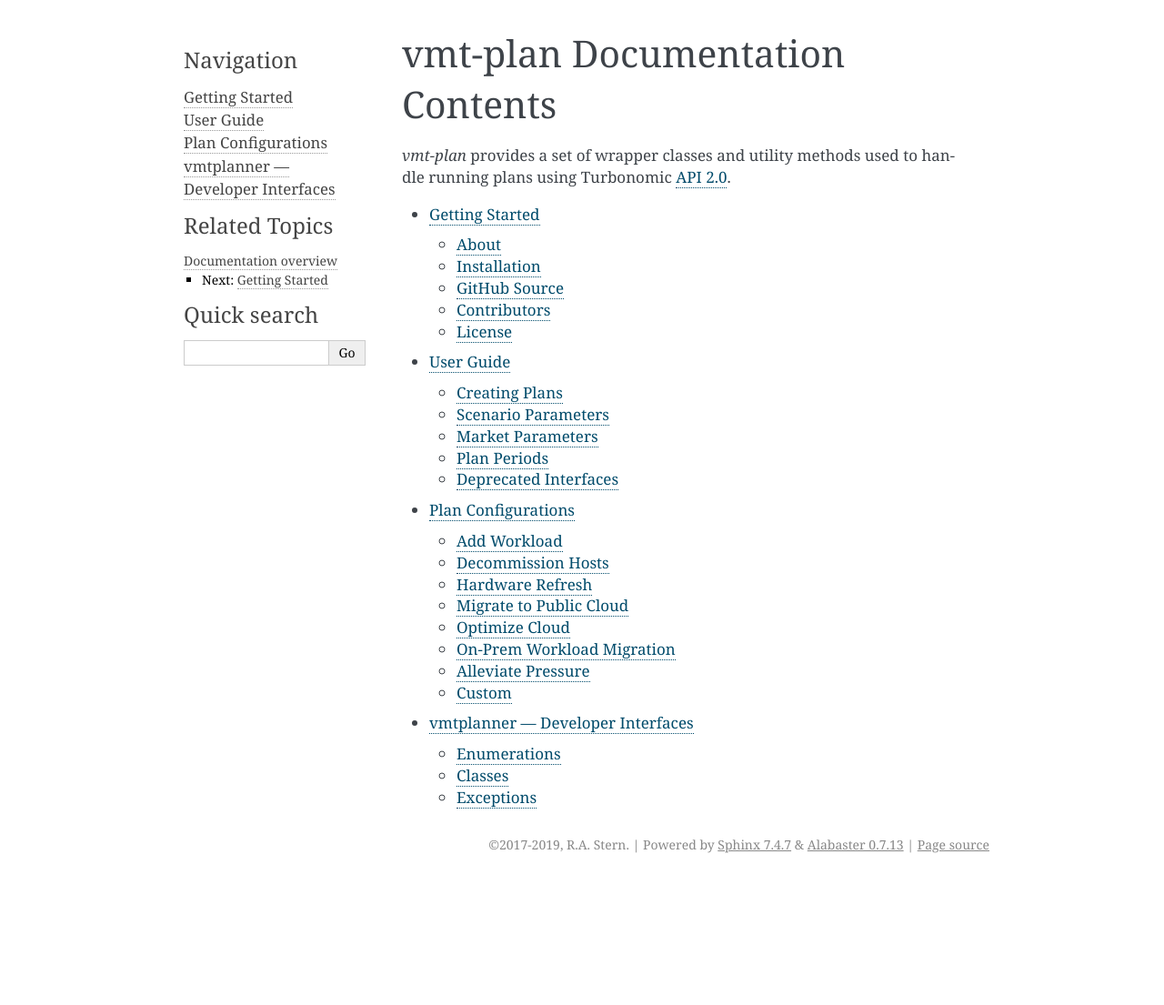
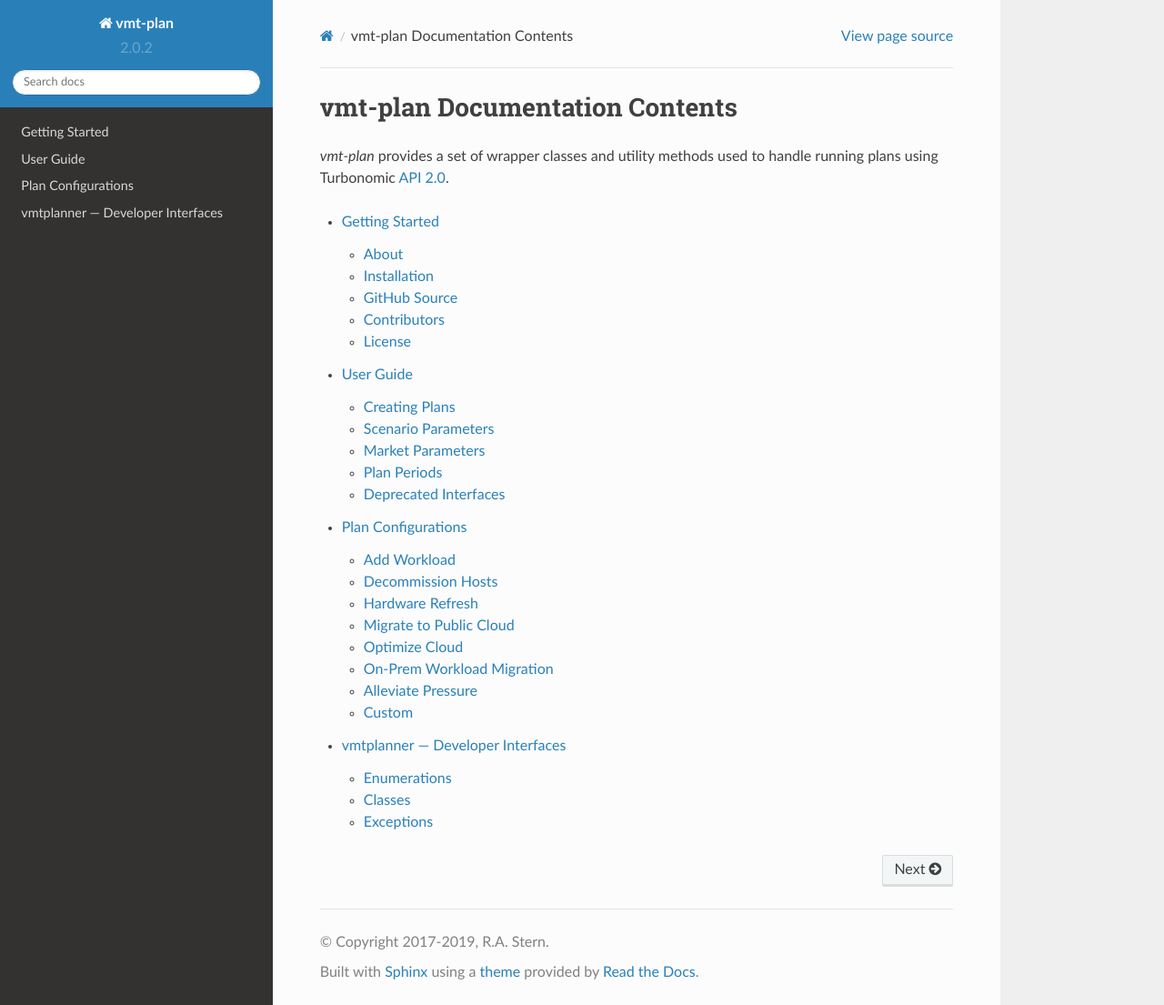
Before and after one commit to turbonomic/vmt-plan, a Sphinx documentation site: the page built from docs/source/index.rst, in a window 1280 px wide and 1105 px high. Shown: the whole window at 91% size. Built offline with Sphinx 7.4.7 and the Read the Docs theme 2.0.0, drawn with Linux system fonts in a browser that asks for light colours.

Commit message:
Update documentation and change theme to Read The Docs

```diff
--- a/docs/source/conf.py
+++ b/docs/source/conf.py
@@ -18,6 +18,7 @@
 #
 import os
 import sys
+import sphinx_rtd_theme
 sys.path.insert(0, os.path.abspath('../../vmtplanner'))
 
 
@@ -34,7 +35,8 @@
     'sphinx.ext.intersphinx',
     'sphinx.ext.coverage',
     'sphinx.ext.githubpages',
-    'sphinx.ext.napoleon'
+    'sphinx.ext.napoleon',
+    'sphinx_rtd_theme'
 ]
 
 # Napoleon settings
@@ -73,9 +75,9 @@
 # built documents.
 #
 # The short X.Y version.
-version = u'2.0.0'
+version = u'2.0.2'
 # The full version, including alpha/beta/rc tags.
-release = u'2.0.0'
+release = u'2.0.2'
 
 # The language for content autogenerated by Sphinx. Refer to documentation
 # for a list of supported languages.
@@ -101,15 +103,32 @@
 # The theme to use for HTML and HTML Help pages.  See the documentation for
 # a list of builtin themes.
 #
-html_theme = 'alabaster'
+
+#html_theme = 'alabaster'
+html_theme = 'sphinx_rtd_theme'
 
 # Theme options are theme-specific and customize the look and feel of a theme
 # further.  For a list of options available for each theme, see the
 # documentation.
 #
+#html_theme_options = {
+#    'show_related': True,
+#    'page_width': '70%',
+#}
 html_theme_options = {
-    'show_related': True,
-    'page_width': '70%',
+    'canonical_url': '',
+    'logo_only': False,
+    'display_version': True,
+    'prev_next_buttons_location': 'bottom',
+    'style_external_links': False,
+    #'vcs_pageview_mode': 'blob',
+    #'style_nav_header_background': 'white',
+    # Toc options
+    'collapse_navigation': True,
+    'sticky_navigation': True,
+    'navigation_depth': 4,
+    'includehidden': True,
+    'titles_only': False
 }
 
 # Add any paths that contain custom static files (such as style sheets) here,
@@ -122,15 +141,15 @@
 #
 # This is required for the alabaster theme
 # refs: http://alabaster.readthedocs.io/en/latest/installation.html#sidebars
-html_sidebars = {
-    '**': [
-        #'about.html',
-        'navigation.html',
-        'relations.html',  # needs 'show_related': True theme option to display
-        'searchbox.html',
-        #'donate.html',
-    ]
-}
+#html_sidebars = {
+#    '**': [
+#        #'about.html',
+#        'navigation.html',
+#        'relations.html',  # needs 'show_related': True theme option to display
+#        'searchbox.html',
+#        #'donate.html',
+#    ]
+#}
 
 
 # -- Options for HTMLHelp output ------------------------------------------
```
